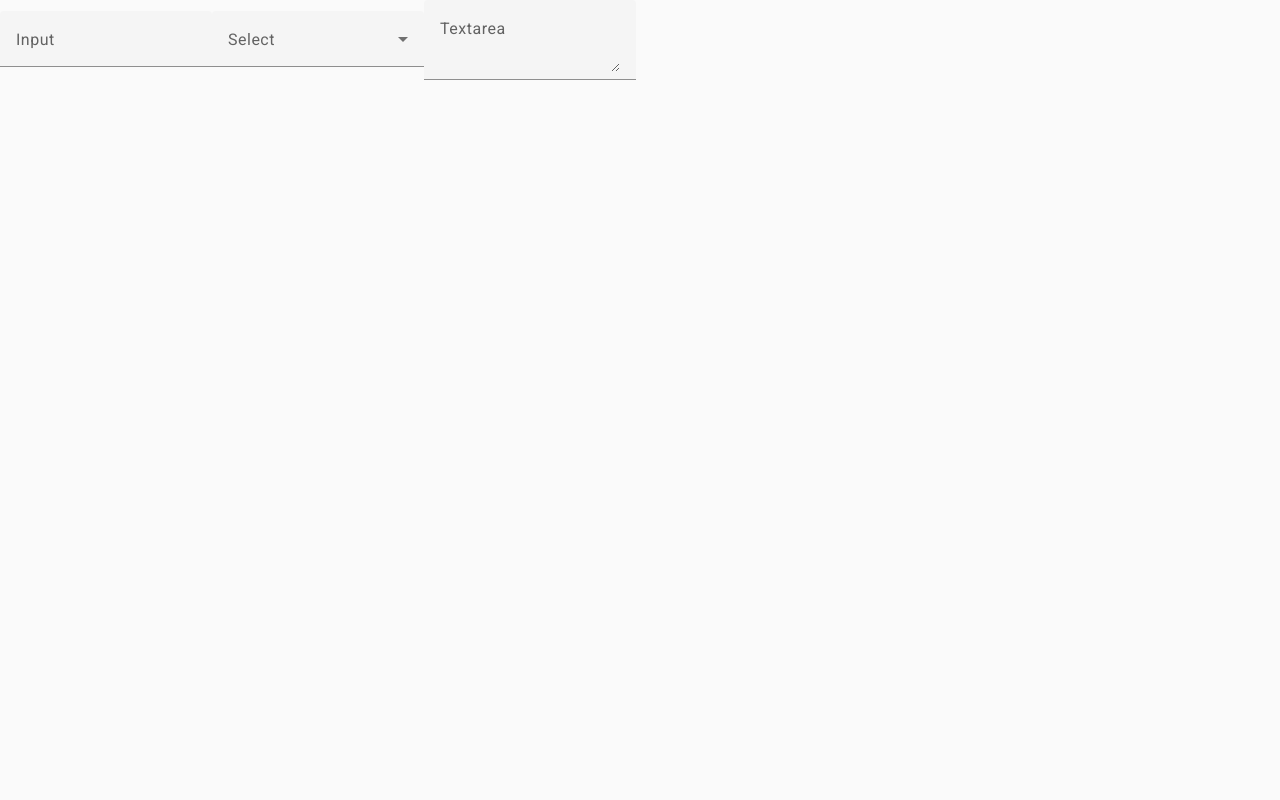
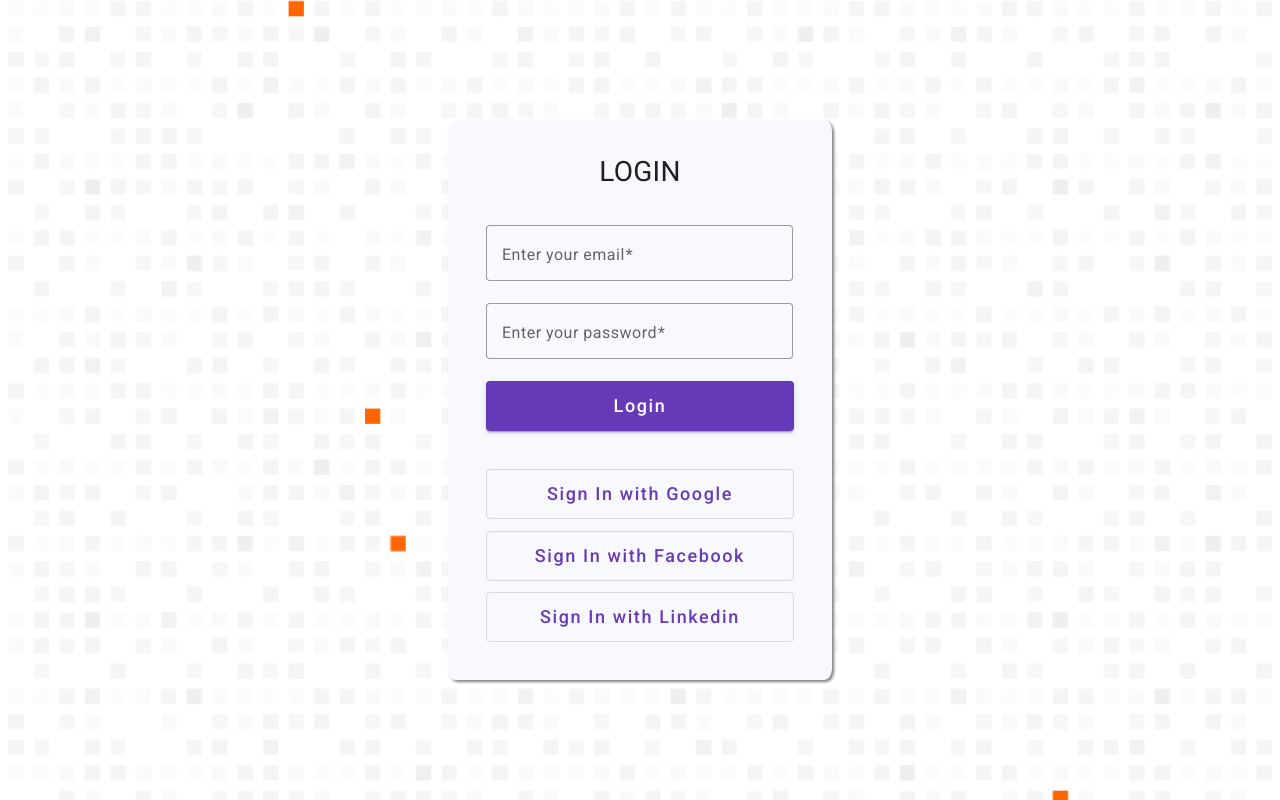
Before and after one commit to SaraBriki/planner-app, an Angular app: page /login in a window 1280 px wide. Built offline with nearby package versions, Linux system fonts and the light colour scheme.

Commit message:
add login page

```diff
--- a/src/app/components/login/login.component.css
+++ b/src/app/components/login/login.component.css
@@ -16,21 +16,38 @@
   width: 30%;
   border-radius: 2%;
   box-shadow: gray 2px 2px 3px;
-  text-align: center;
+  display: flex;
+  justify-content: flex-start;
+  align-items: center;
+  flex-direction: column;
 
 
+}
+.box div{
+  width: 100%;
 }
 .heading{
 
   font-size: 200%;
+  margin: 10% 0;
+  text-transform: uppercase;
+}
+
+.input{
+  width: 80%;
+  margin:0 10%;
 
 }
-.example-form {
-  min-width: 150px;
-  max-width: 500px;
-  width: 100%;
+
+.login-button{
+  height: 50px;
+  font-size: large;
 }
 
-.example-full-width {
-  width: 100%;
+
+.buttons{
+  display: flex;
+  justify-content: center;
+  align-items: center;
+  flex-direction: column;
 }
--- a/src/app/components/login/login.component.html
+++ b/src/app/components/login/login.component.html
@@ -1,15 +1,40 @@
-<mat-form-field appearance="fill">
-  <mat-label>Input</mat-label>
-  <input matInput>
-</mat-form-field>
-<mat-form-field appearance="fill">
-  <mat-label>Select</mat-label>
-  <mat-select>
-    <mat-option value="one">First option</mat-option>
-    <mat-option value="two">Second option</mat-option>
-  </mat-select>
-</mat-form-field>
-<mat-form-field appearance="fill">
-  <mat-label>Textarea</mat-label>
-  <textarea matInput></textarea>
-</mat-form-field>
+<div id="background" class="flexcenter">
+  <div class="box">
+    <h3 class="heading">Login</h3>
+    <div>
+      <mat-form-field appearance="outline" class="input ">
+        <mat-label>Enter your email</mat-label>
+        <input matInput placeholder="pat@example.com" [formControl]="email" required>
+        <!--    <mat-error *ngIf="email.invalid">{{getErrorMessage()}}</mat-error>-->
+      </mat-form-field>
+
+    </div>
+    <div>
+      <mat-form-field appearance="outline" class="input">
+        <mat-label>Enter your password</mat-label>
+        <input matInput placeholder="********" [formControl]="password" required>
+        <!--    <mat-error *ngIf="email.invalid">{{getErrorMessage()}}</mat-error>-->
+      </mat-form-field>
+    </div>
+    <div>
+      <button mat-raised-button color="primary" class="input login-button">Login</button>
+    </div>
+    <div>
+      <button mat-stroked-button color="primary" class="input login-button" style="margin-top:10%" >
+        Sign In with Google</button>
+    </div>
+    <div>
+      <button mat-stroked-button color="primary" class="input login-button" style="margin-top:3%" >
+        Sign In with Facebook</button>
+    </div>
+    <div>
+      <button mat-stroked-button color="primary" class="input login-button" style="margin-top:3%" >
+        Sign In with Linkedin</button>
+    </div>
+
+
+
+
+
+  </div>
+</div>
--- a/src/app/components/login/login.component.ts
+++ b/src/app/components/login/login.component.ts
@@ -1,4 +1,5 @@
 import { Component } from '@angular/core';
+import {FormControl, Validators} from "@angular/forms";
 
 @Component({
   selector: 'app-login',
@@ -6,6 +7,14 @@ import { Component } from '@angular/core';
   styleUrls: ['./login.component.css']
 })
 export class LoginComponent {
-  value='22'
+  email = new FormControl('', [Validators.required, Validators.email]);
+  password = new FormControl('', [Validators.required]);
 
+  // getErrorMessage() {
+  //   if (this.email.hasError('required')) {
+  //     return 'You must enter a value';
+  //   }
+  //
+  //   return this.email.hasError('email') ? 'Not a valid email' : '';
+  // }
 }
```
